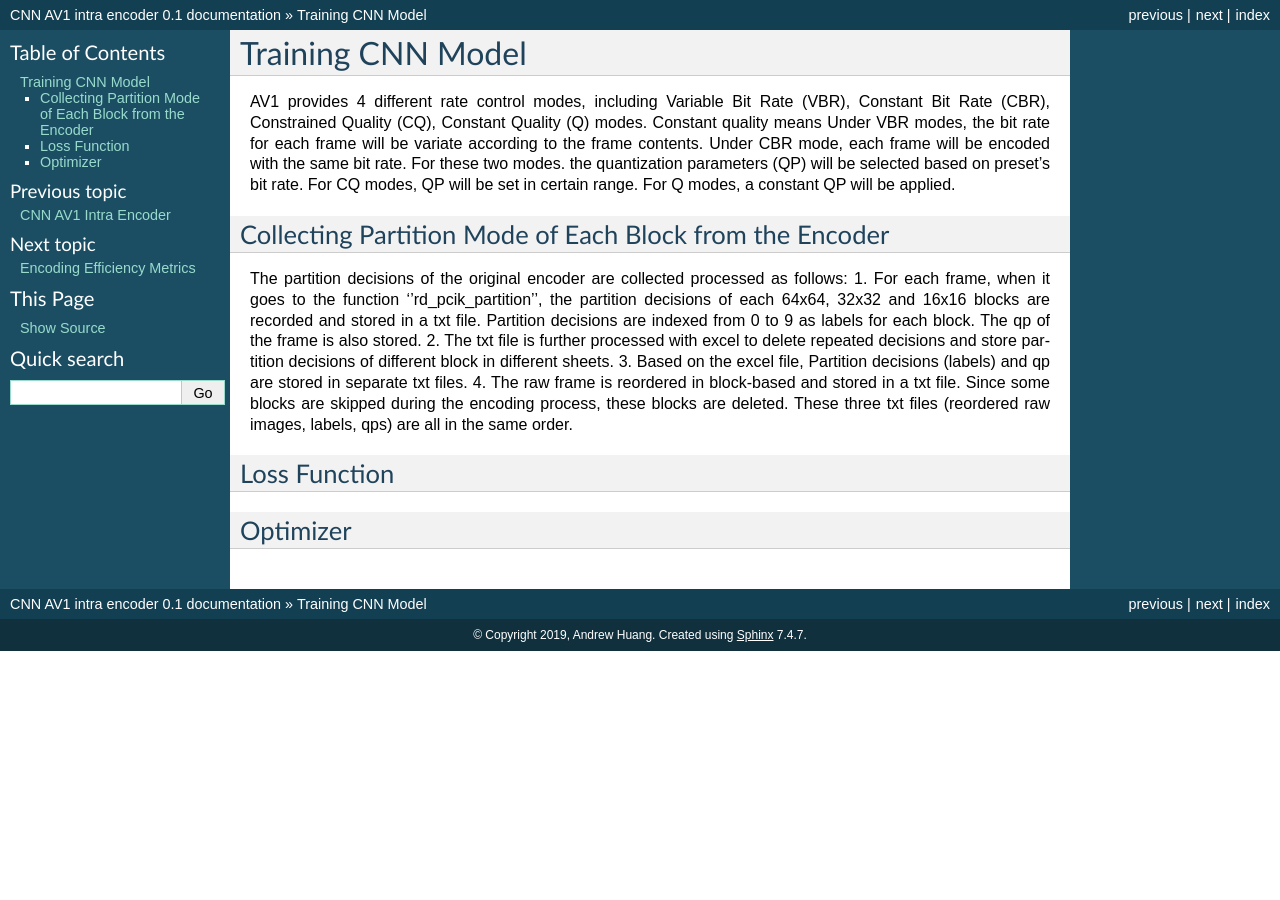
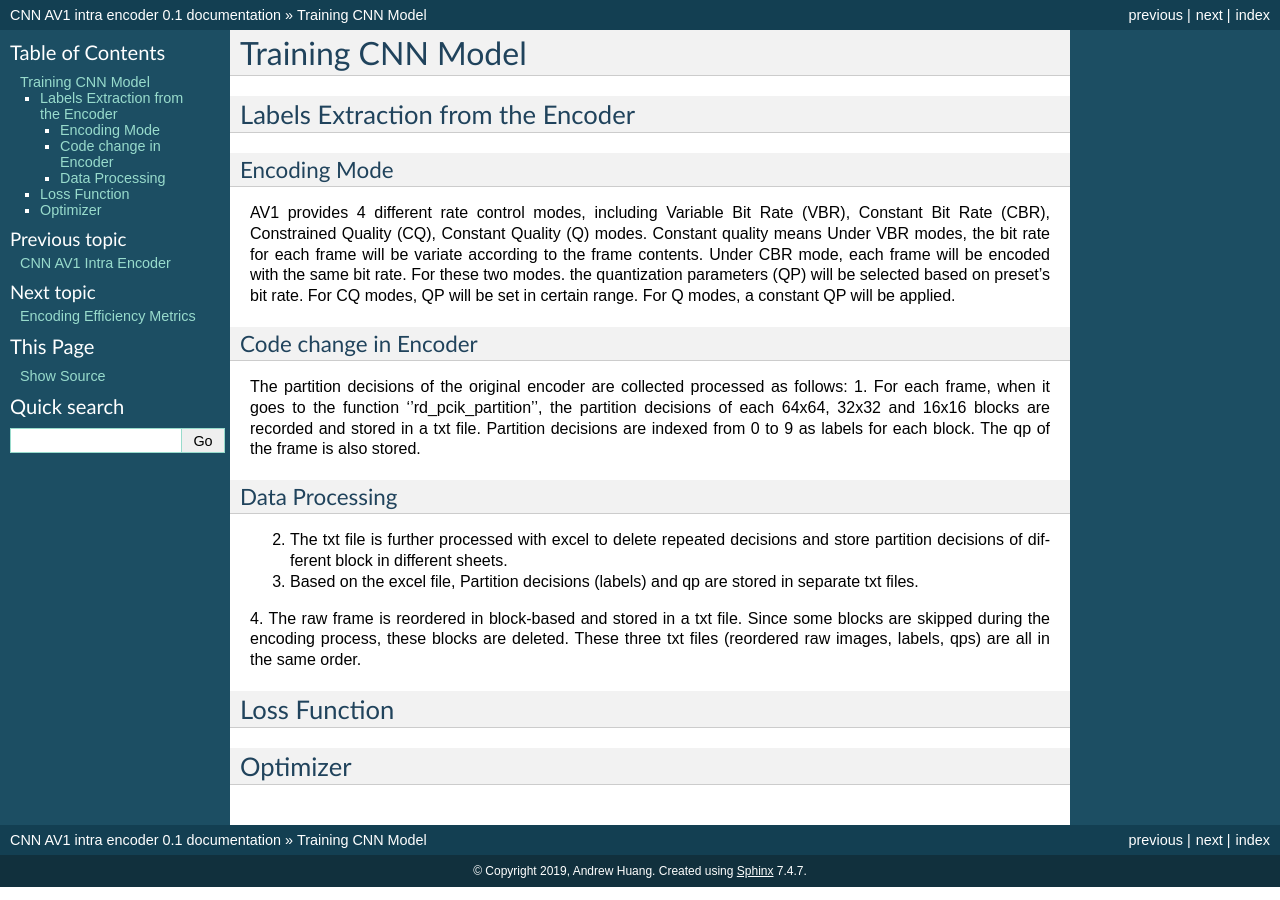
Before and after one commit to epadam/CNN-AV1-intra-encoder, a Sphinx documentation site: the page built from source/training.rst, in a window 1280 px wide. Built offline with Sphinx 7.4.7, drawn with Linux system fonts in a browser that asks for light colours.

Commit message:
Update training.rst

```diff
--- a/source/training.rst
+++ b/source/training.rst
@@ -2,18 +2,30 @@
 Training CNN Model
 ======================================
 
+========================================
+Labels Extraction from the Encoder
+========================================
+
+---------------
+Encoding Mode
+---------------
 
 AV1 provides 4 different rate control modes, including Variable Bit Rate (VBR), Constant Bit Rate (CBR), Constrained Quality (CQ), Constant Quality (Q) modes.
 Constant quality means
 Under VBR modes, the bit rate for each frame will be variate according to the frame contents. Under CBR mode, each frame will be encoded with the same bit rate. For these two modes. the quantization parameters (QP) will be selected based on preset's bit rate. For CQ modes, QP will be set in certain range. For Q modes, a constant QP will be applied.
 
+-----------------------
+Code change in Encoder
+-----------------------
 
-==========================================================
-Collecting Partition Mode of Each Block from the Encoder
-==========================================================
 
 The partition decisions of the original encoder are collected processed as follows:
 1. For each frame, when it goes to the function ''rd\_pcik\_partition'', the partition decisions of each 64x64, 32x32 and 16x16 blocks are recorded and stored in a txt file. Partition decisions are indexed from 0 to 9 as labels for each block. The qp of the frame is also stored.
+
+-----------------------
+Data Processing
+-----------------------
+
 2. The txt file is further processed with excel to delete repeated decisions and store partition decisions of different block in different sheets.
 3. Based on the excel file, Partition decisions (labels) and qp are stored in separate txt files.
 4. The raw frame is reordered in block-based and stored in a txt file. Since some blocks are skipped during the encoding process, these blocks are deleted.
```
